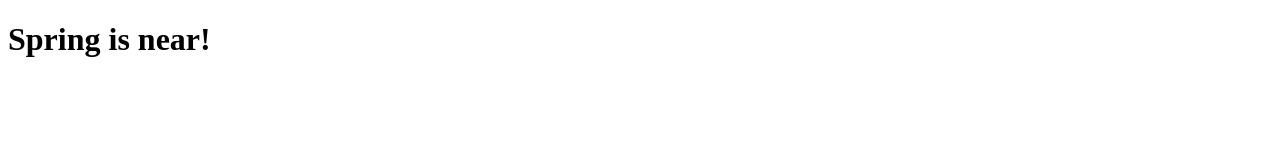
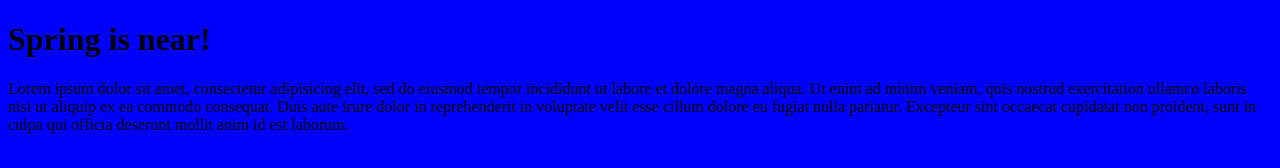
Before and after one commit to d1990j/Spring, a plain HTML site: page index.html in a window 1280 px wide. Drawn offline with Linux system fonts and the light colour scheme.

Commit message:
added a paragraph and a style sheet

```diff
--- a/index.html
+++ b/index.html
@@ -5,8 +5,10 @@
   <meta name="viewport" content="width=device-width, initial-scale=1.0">
   <meta http-equiv="X-UA-Compatible" content="ie=edge">
   <title>Document</title>
+  <link rel="stylesheet" href="styles.css">
 </head>
 <body>
   <h1>Spring is near!</h1>
+  <p>Lorem ipsum dolor sit amet, consectetur adipisicing elit, sed do eiusmod tempor incididunt ut labore et dolore magna aliqua. Ut enim ad minim veniam, quis nostrud exercitation ullamco laboris nisi ut aliquip ex ea commodo consequat. Duis aute irure dolor in reprehenderit in voluptate velit esse cillum dolore eu fugiat nulla pariatur. Excepteur sint occaecat cupidatat non proident, sunt in culpa qui officia deserunt mollit anim id est laborum.</p>
 </body>
 </html>
--- /dev/null
+++ b/styles.css
@@ -0,0 +1,3 @@
+html {
+  background-color: blue;
+}
```
